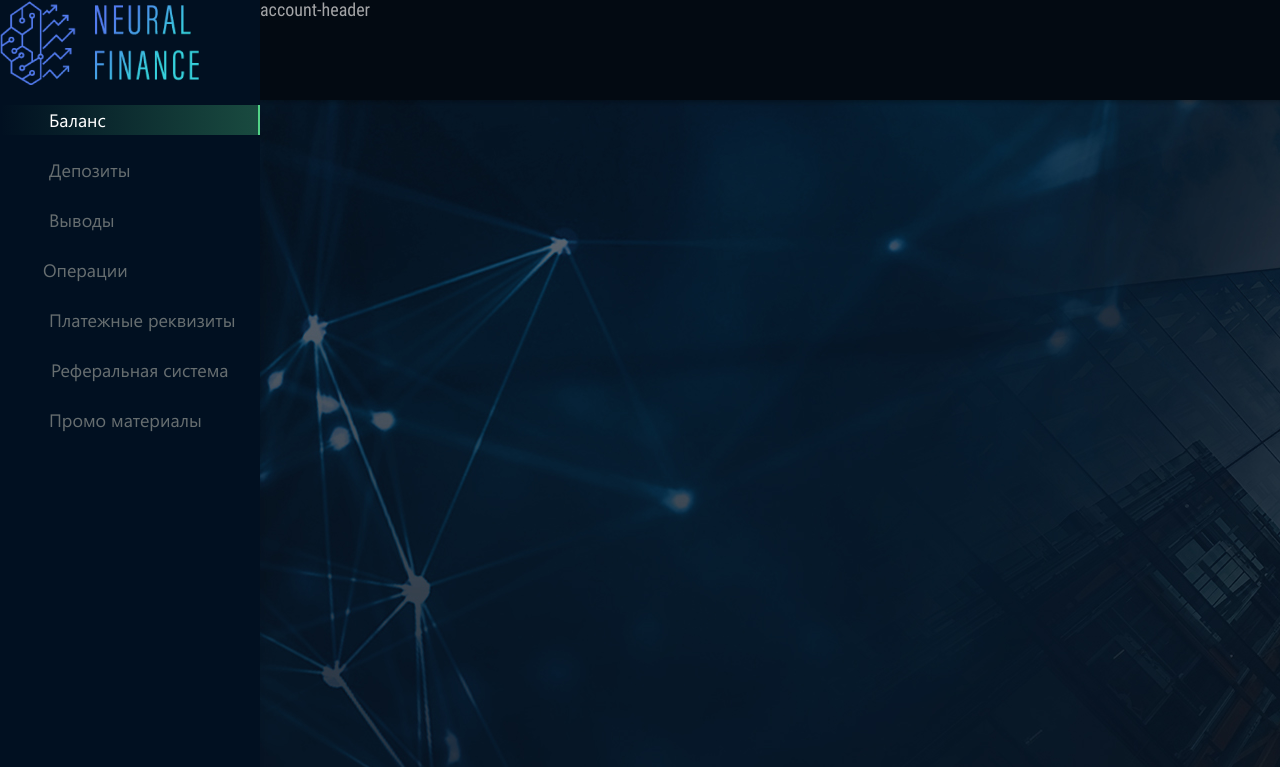
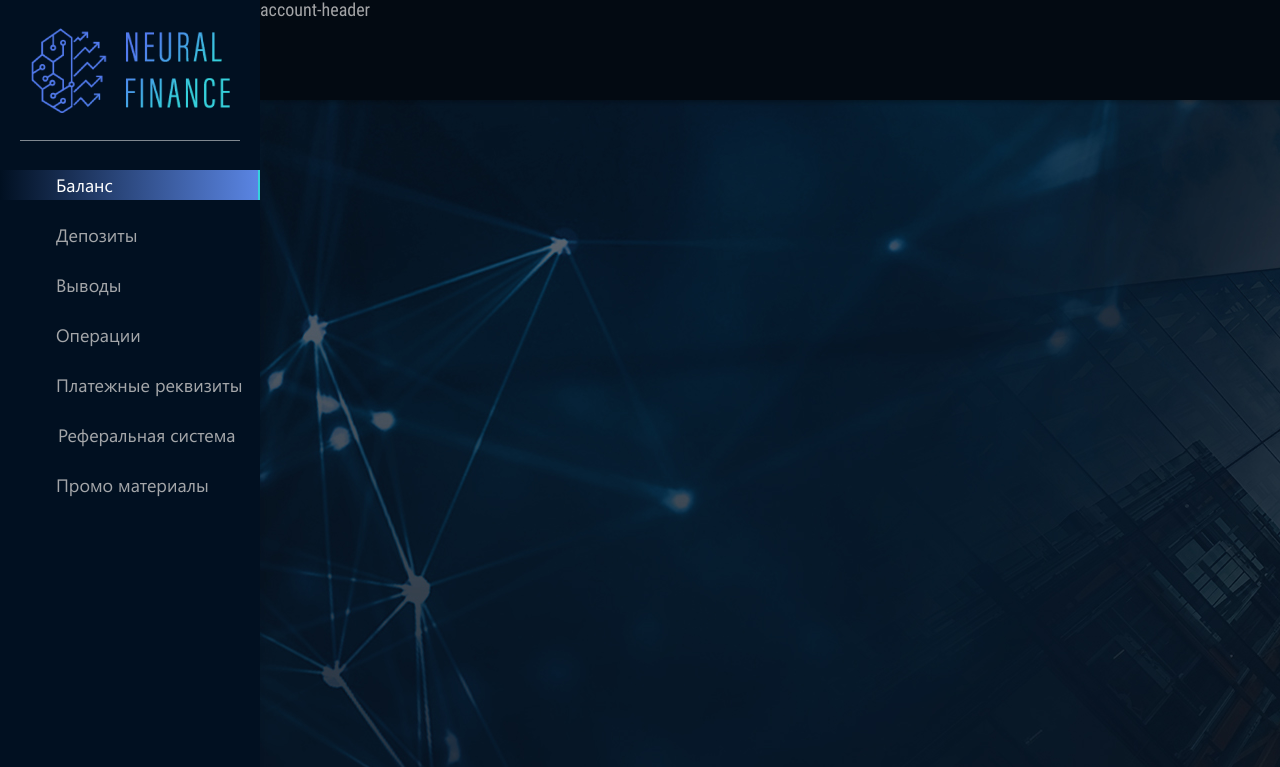
Before and after one commit to isuknovalnik/nf, a website: page source/account.html in a window 1280 px wide. Shown: the top 767 px of the page. Drawn offline with nearby package versions, Linux system fonts and the light colour scheme; files that its build step writes are made by us from their sources.

Commit message:
Боковое меню кабинета

```diff
--- a/source/account.html
+++ b/source/account.html
@@ -22,7 +22,7 @@
           <li class="site-nav__item site-nav__item_active"><a href="#" class="site-nav__link"><svg width="20" class="site-nav__symbol"><use xlink:href="#balance"></use></svg>Баланс</a></li>
           <li class="site-nav__item"><a href="#" class="site-nav__link"><svg width="20" class="site-nav__symbol site-nav__symbol_deposits"><use xlink:href="#deposits"></use></svg>Депозиты</a></li>
           <li class="site-nav__item"><a href="#" class="site-nav__link"><svg width="20" class="site-nav__symbol site-nav__symbol_withdraw"><use xlink:href="#withdraw"></use></svg>Выводы</a></li>
-          <li class="site-nav__item"><a href="#" class="site-nav__link"><svg width="14" height="19" class="site-nav__symbol site-nav__symbol_operations"><use xlink:href="#operations"></use></svg>Операции</a></li>
+          <li class="site-nav__item site-nav__item_operations"><a href="#" class="site-nav__link"><svg width="14" height="19" class="site-nav__symbol site-nav__symbol_operations"><use xlink:href="#operations"></use></svg>Операции</a></li>
           <li class="site-nav__item"><a href="#" class="site-nav__link"><svg width="24" height="15" class="site-nav__symbol site-nav__symbol_payment-req"><use xlink:href="#payment-req"></use></svg>Платежные реквизиты</a></li>
           <li class="site-nav__item"><a href="#" class="site-nav__link"><svg width="22" class="site-nav__symbol site-nav__symbol_refer"><use xlink:href="#refer"></use></svg>Реферальная система</a></li>
           <li class="site-nav__item"><a href="#" class="site-nav__link"><svg width="20" class="site-nav__symbol"><use xlink:href="#promo"></use></svg>Промо материалы</a></li>
--- a/source/styles/blocks/page-logo.scss
+++ b/source/styles/blocks/page-logo.scss
@@ -11,9 +11,11 @@
   }
 
   &_int {
-    width: 199px;
-    height: 85px;
-    background-size: contain;
+    width: 220px;
+    height: 140px;
+    margin: 0 auto;
+    background-size: 199px 85px;
     background-image: url(../images/logo-page-int.png);
+    border-bottom: 1px solid $main-nav-border-int;
   }
 }
--- a/source/styles/blocks/site-nav.scss
+++ b/source/styles/blocks/site-nav.scss
@@ -6,6 +6,10 @@
   padding: 0;
   list-style: none;
   font-family: $segoeui;
+
+  &_int {
+    margin-top: 29px;
+  }
 
   &__item {
     position: relative;
@@ -37,6 +41,23 @@
     }
   }
 
+  &_int &__item {
+    padding-left: 22px;
+  }
+
+  &_int &__item_operations {
+    padding-left: 25px;
+  }
+
+  &_int &__item_active {
+    background-image: linear-gradient(to left, $site-nav-selection-int, transparent);
+  }
+
+  &_int &__item_active:after {
+    background-color: $nf-int;
+  }
+
+
   &__link {
     display: block;
     height: 30px;
@@ -52,12 +73,21 @@
     }
   }
 
+  &_int &__link {
+    color: $site-nav-int;
+  }
+
+  &_int &__link:hover {
+    color: $nf-int;
+  }
+
   &__item_home &__link {
     font-size: 0;
     line-height: 0;
   }
 
-  &__item_active &__link {
+  &__item_active &__link,
+  &_int &__item_active &__link {
     color: $main-nav-selection;
   }
 
@@ -115,4 +145,31 @@
       width: 22px;
     }
   }
+
+  &_int &__symbol {
+    margin-right: 14px;
+    color: $site-nav-int-symbol;
+  }
+
+  &_int &__symbol_operations {
+    margin-right: 17px;
+  }
+
+  &_int &__link:hover &__symbol {
+    color: $nf-int;
+  }
+
+  &_int &__item_active &__symbol {
+    color: $main-nav-selection;
+  }
+
+  &_int &__link:hover &__symbol {
+    color: $nf-int;
+  }
+
+  &_int &__item_active &__link:hover &__symbol {
+    color: $main-nav-selection;
+  }
+
+
 }
--- a/source/styles/variables.scss
+++ b/source/styles/variables.scss
@@ -1,6 +1,7 @@
 $text-color: #ffffff;
 $page-color: #071525;
 $nf-green: #52d387;
+$nf-int: #36d1dc;
 $gradient-start: #38c1e8;
 $inner-text-color: #071525;
 $inner-back: #ffffff;
@@ -12,8 +13,12 @@ $footer-active-item: #1f5f5c;
 $main-nav-back: #011021;
 $main-nav-selection: #ffffff;
 $site-nav-color: #676e70;
+$site-nav-int: #a4a6a9;
+$site-nav-int-symbol: #808890;
 $site-nav-selection-back: rgba(82, 211, 135, 0.3);
+$site-nav-selection-int: #5b86e5;
 $main-nav-border: #2f3134;
+$main-nav-border-int: #808890;
 $language-nav-color: #a3a8a5;
 $feedback-bgr-color: #ffffff;
 $feedback-text-color: #000000;
```
